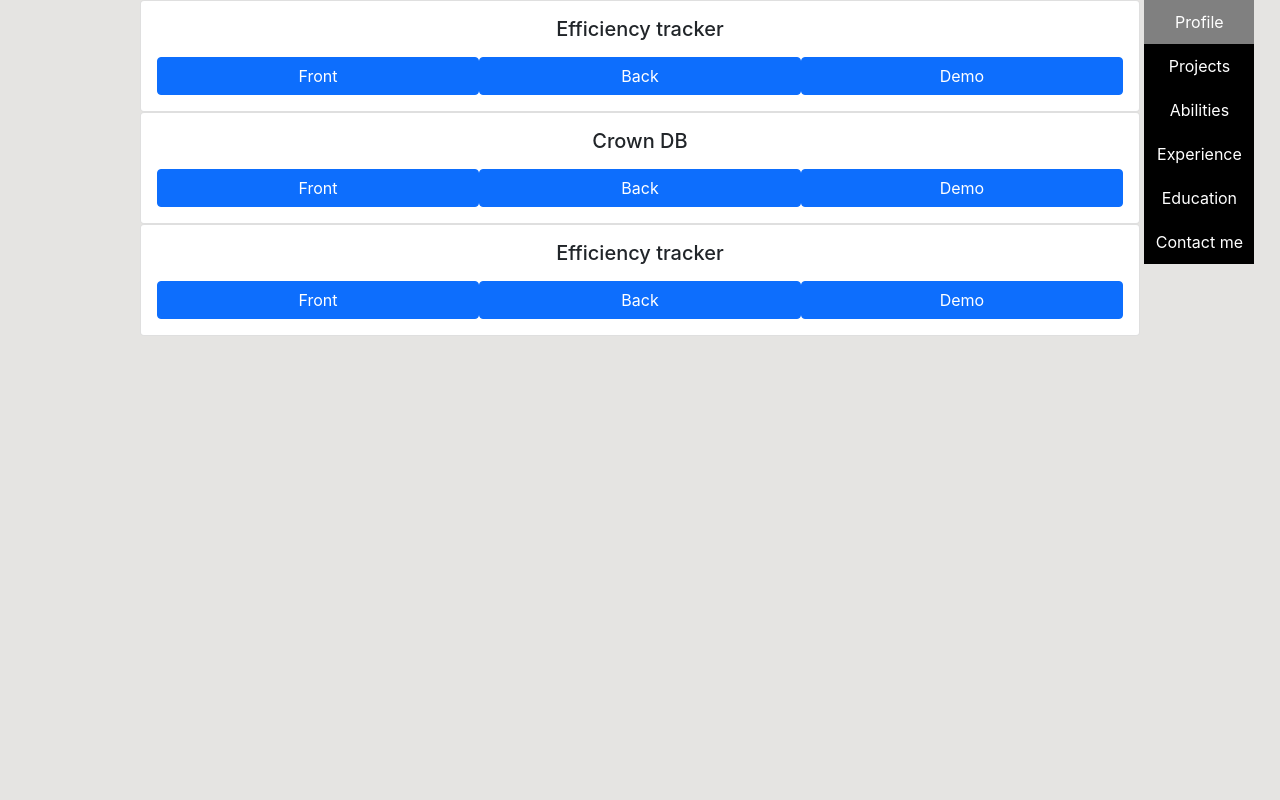
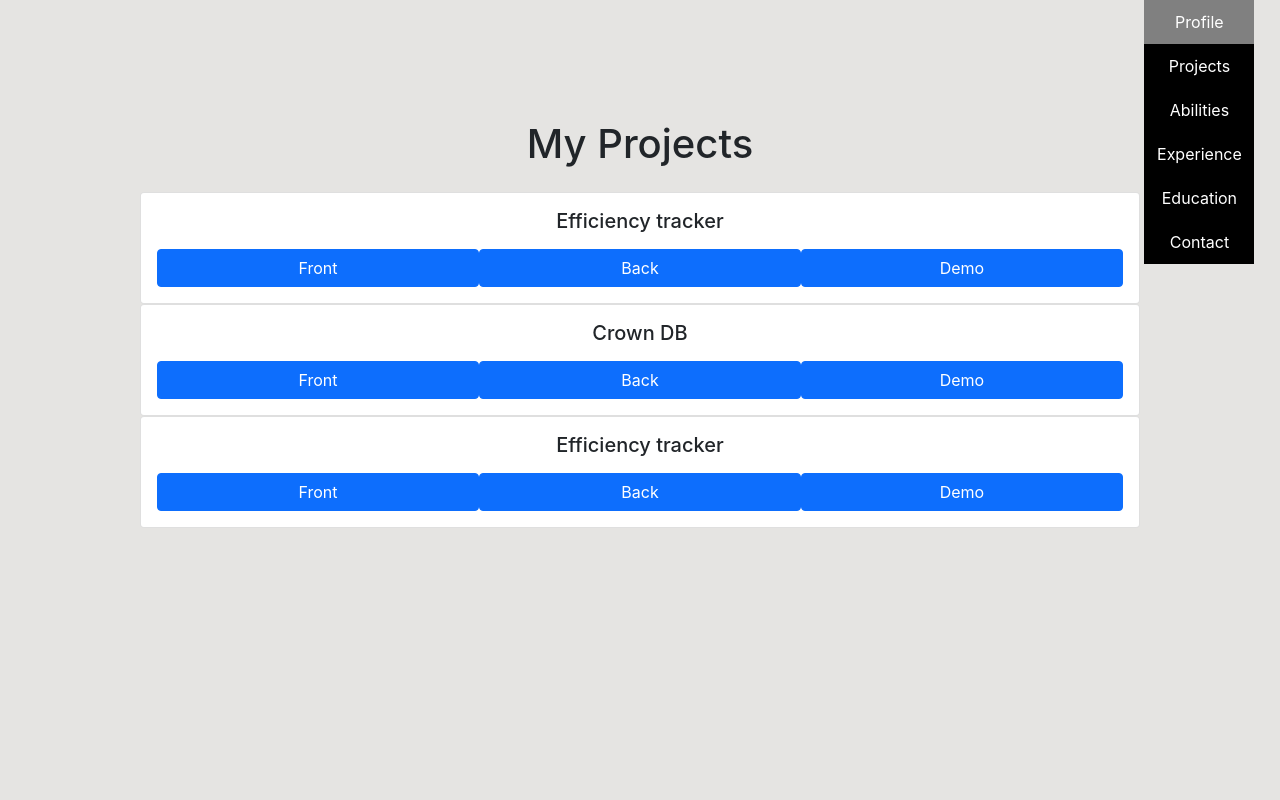
Before and after one commit to junnaruse99/Portfolio, a React (Create React App) app in the folder front/: page / in a window 1280 px wide. Shown: the part 800-1600 px from the top of the page. Built offline with nearby package versions, Linux system fonts and the light colour scheme; no server answers.

Commit message:
[ADD] Title to all components

```diff
--- a/front/src/components/contact/Contact.tsx
+++ b/front/src/components/contact/Contact.tsx
@@ -9,6 +9,8 @@ const Contact = () => {
 
     return(
         <footer className='container vh-100' id="Contact">
+            <h1 className='mb-4 text-center'>Contact</h1>
+
             {medias ? medias.map( media =>
                 <ListContact media={media} key={media.id} />
             ) : null }
--- a/front/src/components/education/Education.tsx
+++ b/front/src/components/education/Education.tsx
@@ -8,6 +8,7 @@ const Education = () => {
 
     return (
         <div className='container vh-100' id='Education'>
+            <h1 className='mb-4 text-center'>Education</h1>
             {educations.length ? (
                 educations.map( education =>
                     <ListEducation education={education}  key={education.id} />
--- a/front/src/components/experience/Exprience.tsx
+++ b/front/src/components/experience/Exprience.tsx
@@ -8,6 +8,7 @@ const Experience = () => {
 
     return (
         <div className='container vh-100' id='Experience'>
+            <h1 className='mb-4 text-center'>Experience</h1>
             {experiences.length ? (
                 experiences.map( experience =>
                     <ListExperience experience={experience}  key={experience.id} />
--- a/front/src/components/layout/Navbar.tsx
+++ b/front/src/components/layout/Navbar.tsx
@@ -1,16 +1,50 @@
-import React, { useState } from 'react';
+import React, { useState, useEffect } from 'react';
 import './layout.css';
 import { FontAwesomeIcon } from '@fortawesome/react-fontawesome';
 import { faBars } from '@fortawesome/free-solid-svg-icons';
 
 const Navbar = () => {
 
-  const aux : string[] = Array(6).fill('');
+  const nav = ['Profile', 'Projects', 'Abilities', 'Experience', 'Education', 'Contact']
+
+  // Get the position of the scroll
+  const [scrollPosition, setScrollPosition] = useState<number>(0);
+  // Set the class dependeing on the position of the scroll
+  const [navPosition, setNavPosition] = useState<string>('');
+
+  // Function to set the scroll position
+  const handleScroll = () => {
+      const position = window.pageYOffset;
+      setScrollPosition(position);
+  };
+  // Get the viewport size
+  const vh = Math.max(document.documentElement.clientHeight || 0, window.innerHeight || 0);
+
+  // Calculate when there is a change
+  useEffect(() => {
+      // component will mount
+      window.addEventListener('scroll', handleScroll, { passive: true });
+
+      // Change the class depending on the difference on the position of the scroll
+      if (scrollPosition > 0.90*vh) {
+        setNavPosition('fixed');
+      } else {
+        setNavPosition('absolute');
+      }
+
+      // Component will unmount
+      return () => {
+          window.removeEventListener('scroll', handleScroll);
+      };
+  });
+
+  // Logic to set active nav
+  const aux : string[] = Array(nav.length).fill('');
   aux[0] = 'active';
   const [ toggleClass, setToggleClass ] = useState<string>("toggle-inactive");
   const [ active, setActive ] = useState<string[]>(aux);
 
-
+  // Activate toggle depending on click
   const activateToggle = () => {
     if (toggleClass === 'toggle-active') {
       setToggleClass('toggle-inactive');
@@ -19,6 +53,7 @@ const Navbar = () => {
     }
   }
 
+  // Function called to set to active when clicking on nav
   const onActive = (id : number) : void => {
     aux.fill('');
     aux[id] = 'active';
@@ -27,15 +62,12 @@ const Navbar = () => {
   }
 
   return (
-    <nav className='navbar'>
+    <nav className={`navbar ${navPosition}`}>
       <button className='nav-toggle' onClick={activateToggle}><FontAwesomeIcon icon={faBars} size = '1x'/></button>
       <ul className={`navbar-nav ${toggleClass}`}>
-        <li className={`nav-item ${active[0]}`} onClick={() => onActive(0)}><a href='#Profile'>Profile</a></li>
-        <li className={`nav-item ${active[1]}`} onClick={() => onActive(1)}><a href='#Projects'>Projects</a></li>
-        <li className={`nav-item ${active[2]}`} onClick={() => onActive(2)}><a href='#Abilities'>Abilities</a></li>
-        <li className={`nav-item ${active[3]}`} onClick={() => onActive(3)}><a href='#Experience'>Experience</a></li>
-        <li className={`nav-item ${active[4]}`} onClick={() => onActive(4)}><a href='#Education'>Education</a></li>
-        <li className={`nav-item ${active[5]}`} onClick={() => onActive(5)}><a href='#Contact'>Contact me</a></li>
+        {nav.map((item, idx) => (
+          <li key={idx} className={`nav-item ${active[idx]}`} onClick={() => onActive(idx)}><a href={`#${item}`}>{item}</a></li>
+        ))}
       </ul>
     </nav>
   );
--- a/front/src/components/layout/layout.css
+++ b/front/src/components/layout/layout.css
@@ -1,15 +1,23 @@
 /* START OF NAVBAR */
 .navbar {
     padding:0;
-    position: absolute;
     display: flex;
     flex-direction: row;
     width:110px;
-    top: 100%;
     right:2%;
     background-color: black;
     color: white;
     justify-content: flex-end;
+}
+
+.absolute {
+    top: 100%;
+    position: absolute;
+}
+
+.fixed {
+    top:10%;
+    position: fixed;
 }
 
 .active {
@@ -24,11 +32,13 @@
 }
 
 .nav-item {
-    padding: 0;
+    height: auto;
     text-align: center;
+    display: flex;
+    justify-content: center;
 }
 
-.nav-item {
+.nav-item a{
     padding: 10px;
 }
 
@@ -56,9 +66,12 @@
 
 @media (max-width:767px) {
     .navbar {
-        top:100%;
         right:0;
-        z-index:1;
+        z-index:999;
+    }
+
+    .fixed {
+        top:0;
     }
 
     .toggle-inactive {
--- a/front/src/components/profile/Profile.tsx
+++ b/front/src/components/profile/Profile.tsx
@@ -16,7 +16,7 @@ const Profile = () => {
     if (!personal) return(<div></div>);
 
     return(
-    <>
+    <div className='bg-white'>
         <div className='container d-flex flex-column justify-content-center align-items-center vh-100' id="Profile">
             <div className='display-1'>{personal.name}</div>
             <hr className='w-100'/>
@@ -26,7 +26,7 @@ const Profile = () => {
         <a href='#Projects' className='btn-profile d-flex justify-content-center align-items-center'>
             <span><FontAwesomeIcon icon={faChevronDown} size = '2x'/></span>
         </a>
-    </>
+    </div>
     )
 }
 
--- a/front/src/components/profile/profile.css
+++ b/front/src/components/profile/profile.css
@@ -16,10 +16,10 @@
 
 @keyframes up-down {
     from {
-      transform: translateY(0);
+      transform: translateY(-5px);
     }
     to {
-      transform: translateY(8px);
+      transform: translateY(5px);
     }
 }
 
--- a/front/src/components/projects/Projects.tsx
+++ b/front/src/components/projects/Projects.tsx
@@ -1,6 +1,7 @@
 import React, { useContext, useEffect } from 'react';
 import ProjectContext from '../../context/projects/ProjectContext';
 import ListProject from './listProject';
+import './projects.css';
 
 const Projects = () => {
 
@@ -13,6 +14,7 @@ const Projects = () => {
 
     return (
         <div className='container vh-100' id='Projects'>
+            <h1 className='mb-4 text-center'>My Projects</h1>
             {projects.length ? (
                 projects.map(project =>
                     <ListProject project={project} key={project.id}/>
--- /dev/null
+++ b/front/src/components/projects/projects.css
@@ -0,0 +1,3 @@
+#Projects {
+    padding-top: 15vh;
+}
--- a/front/src/components/tools/Tools.tsx
+++ b/front/src/components/tools/Tools.tsx
@@ -12,6 +12,7 @@ const Tools = () => {
 
 	return (
 		<div className='container' id='Abilities'>
+            <h1 className='mb-4 text-center'>Tools</h1>
 			{message ? <div>{message}</div> :
 				<div className='row justify-content-center'>
 				{tools.length ? (
```
